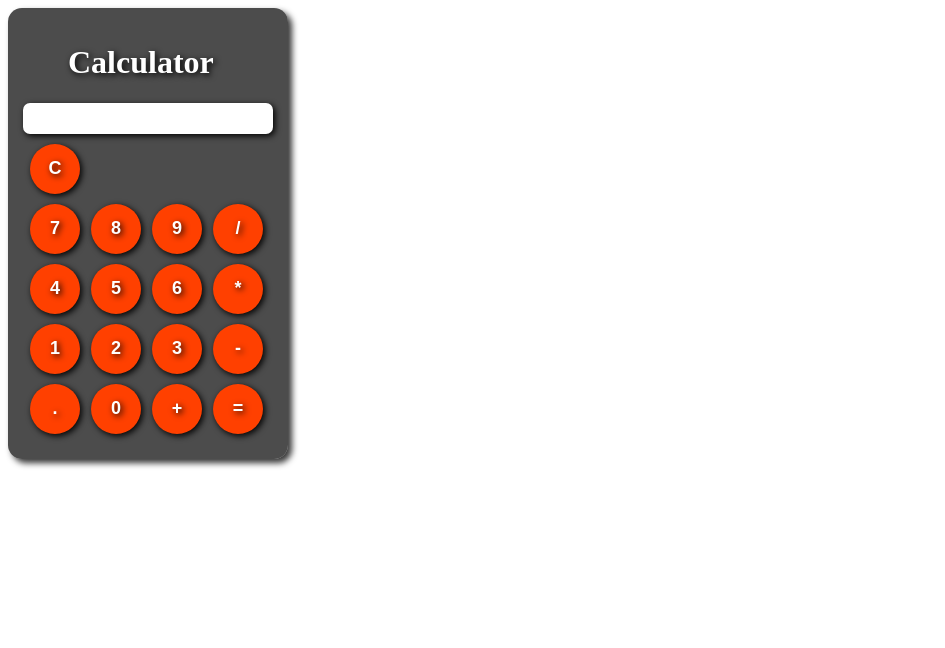
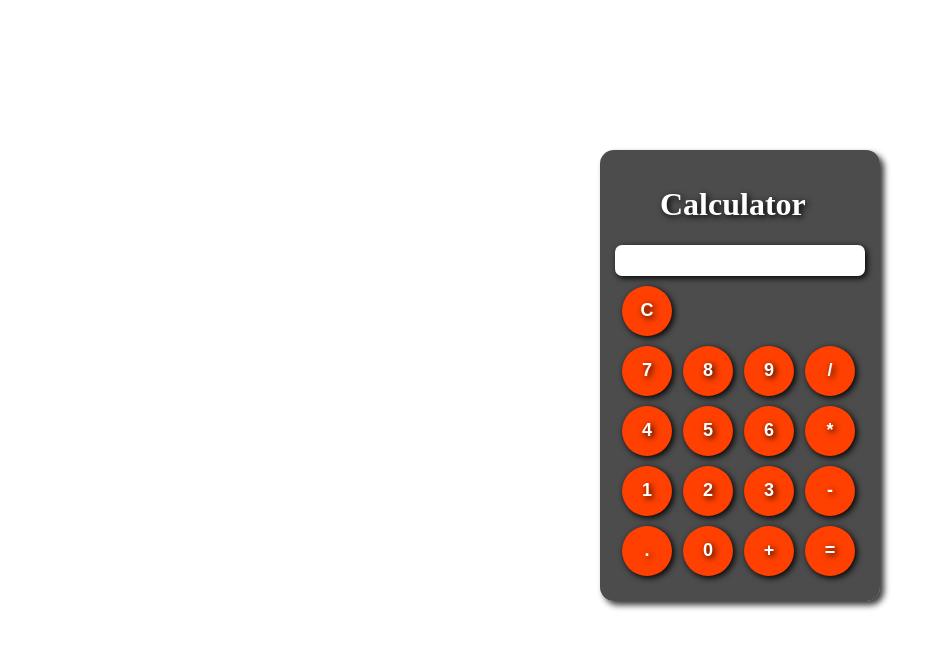
Before and after one commit to SivaOfficial11/calculator, a plain HTML site: page index.html in a window 1280 px wide. Shown: the whole page, without its empty margins (0-945 px from the left). Drawn offline with Linux system fonts and the light colour scheme.

Commit message:
styles.css

```diff
--- a/styles.css
+++ b/styles.css
@@ -1,3 +1,7 @@
+body{
+    margin-top: 150px;
+    margin-left: 600px;
+}
 .calculator{
     width: 250px;
     background-color: #000000b3;
```
